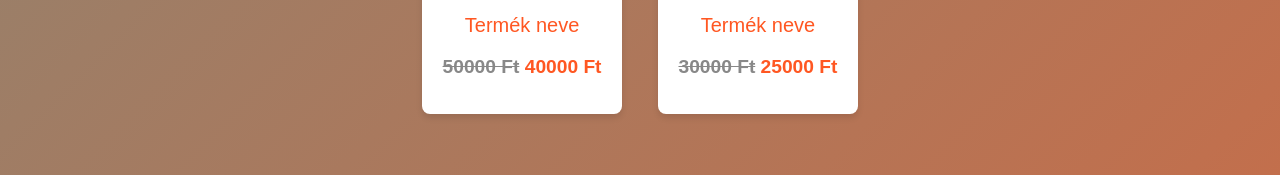
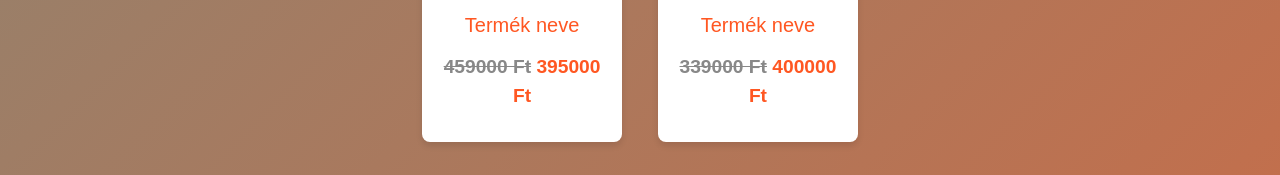
Before and after one commit to uatbst/TibiSigma, a plain HTML site: page index.html in a window 1280 px wide. Shown: the part 586-761 px from the top of the page. Drawn offline with nearby package versions, Linux system fonts and the light colour scheme; a script that the page names is missing.

Commit message:
Update index.html

```diff
--- a/index.html
+++ b/index.html
@@ -66,12 +66,12 @@
         <div class="product-card">
             <img src="termek1.png" alt="Akciós termék">
             <h3>Termék neve</h3>
-            <p class="price"><span class="old-price">50000 Ft</span> 40000 Ft</p>
+            <p class="price"><span class="old-price">459000 Ft</span> 395000 Ft</p>
         </div>
         <div class="product-card">
             <img src="https://example.com/akcios2.jpg" alt="Akciós termék">
             <h3>Termék neve</h3>
-            <p class="price"><span class="old-price">30000 Ft</span> 25000 Ft</p>
+            <p class="price"><span class="old-price">339000 Ft</span> 400000 Ft</p>
         </div>
     </section>
 
```
